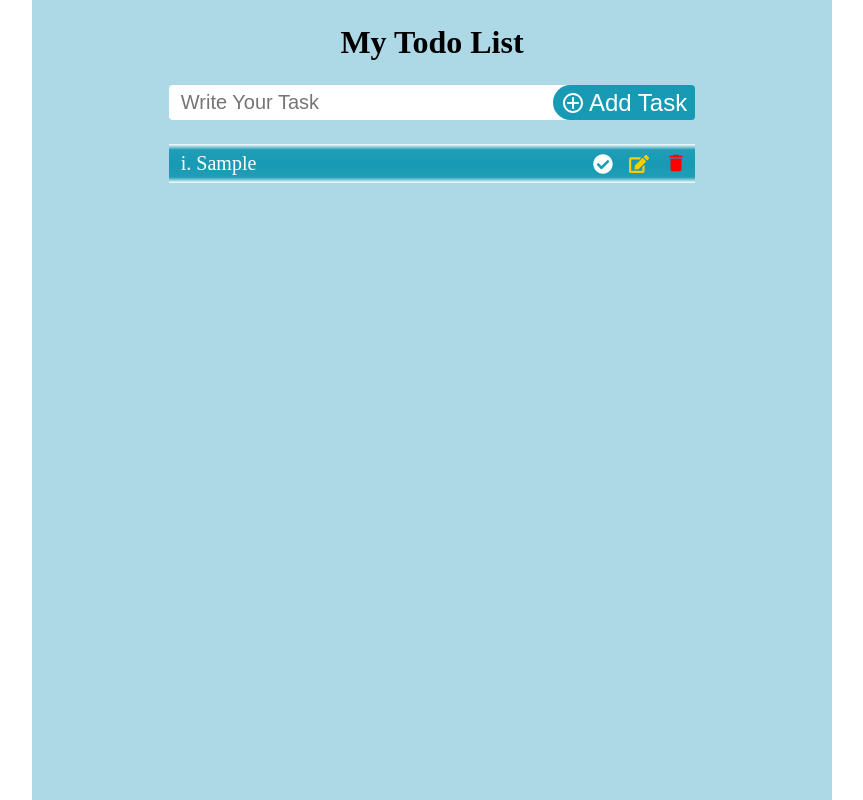
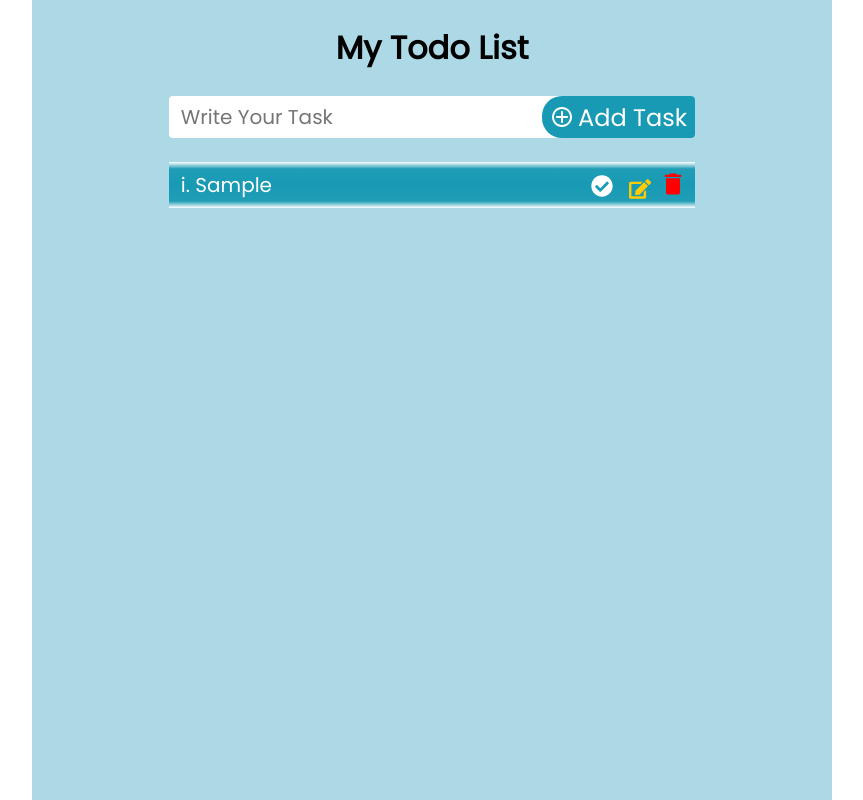
Before and after one commit to devRezaulKarim/todo-react-app, a React (Vite) app: page / in a window 1280 px wide. Both pictures are taken after typing "Sample" into the empty fields and a click on the input "Add Task". Shown: the whole page, without its empty margins (208-1071 px from the left). Built offline with nearby package versions, Linux system fonts and the light colour scheme.

Commit message:
Style edited

```diff
--- a/src/Todo/Todo.module.css
+++ b/src/Todo/Todo.module.css
@@ -1,7 +1,9 @@
+@import url('https://fonts.googleapis.com/css2?family=Poppins:ital@0;1&display=swap');
 * {
     margin: 0;
     padding: 0;
     box-sizing: border-box;
+    font-family: 'Poppins', sans-serif;
 }
 
 .task {
@@ -11,7 +13,7 @@
     font-size: 20px;
     margin-bottom: 4px;
     background: linear-gradient(0deg, rgba(255, 255, 255, 1) 0%, rgba(24, 154, 180, 0.95) 15%, rgba(24, 154, 180, 1) 50%, rgba(24, 154, 180, 0.95) 85%, rgba(255, 255, 255, 1) 100%);
-
+    position: relative;
 }
 
 .task form{
@@ -29,7 +31,7 @@
 
 .task li {
     width: 100%;
-    position: relative;
+
     color: #fff;
 }
 .task span {
@@ -37,7 +39,7 @@
     display: inline-block;
     white-space: nowrap;
     overflow: hidden;
-    margin-bottom: -5px;
+    margin-bottom: -8px;
 }
 
 .taskBtns {
@@ -46,11 +48,11 @@
     top: 0;
     display: flex;
     align-items: center;
-
+    padding-top: 6px;
 }
 
 button {
-    font-size: 20px;
+    font-size: 22px;
     background-color: transparent;
     border: none;
     margin:0 8px;
@@ -64,16 +66,18 @@ button[title="Complete"] {
 
 button[title="Edit"], button[title="Save"] {
     color: #ffcc00;
+    padding-top: 6px;
 }
 
 button[title="Delete"] {
     color: #FF0000;
-    font-size: 22px;
-
+    font-size: 28px;
+    margin-left: 0;
 }
 
 .complete{
-    text-decoration: line-through #000 2px;
+    text-decoration: line-through #fff 2px;
+    width: 100%;
 }
 
 
@@ -84,12 +88,18 @@ button[title="Delete"] {
     }
 
     button {
-        font-size: 28px;
+        padding-top: 8px;
+        font-size: 32px;
 
     }
 
     button:last-child {
-        font-size: 32px;
+        padding-top: 6px;
+        font-size: 36px;
+    }
+    .task input{
+        font-size: 24px;
+        padding:4px 8px;
     }
 }
 
@@ -100,23 +110,20 @@ button[title="Delete"] {
 
     }
 
+    button {
+        font-size: 28px;
+        padding-top: 4px;
+    }
+
+    button[title="Delete"] {
+        font-size: 28px;
+        padding-top: 4px;
+    }
+    .task span {
+        width: 75%;
+    }
 
     button {
-        font-size: 24px;
-
-    }
-
-    button:last-child {
-        font-size: 28px;
-    }
-    .task span {
-        width: 55%;
-
-    }
-    button {
-
         margin:0 4px;
-
-
     }
 }
--- a/src/Todos/Todos.module.css
+++ b/src/Todos/Todos.module.css
@@ -1,7 +1,10 @@
+@import url('https://fonts.googleapis.com/css2?family=Poppins:ital@0;1&display=swap');
+
 *{
     margin: 0;
     padding: 0;
     box-sizing: border-box;
+    font-family: 'Poppins', sans-serif;
 }
 
 .todosContainer{
```
